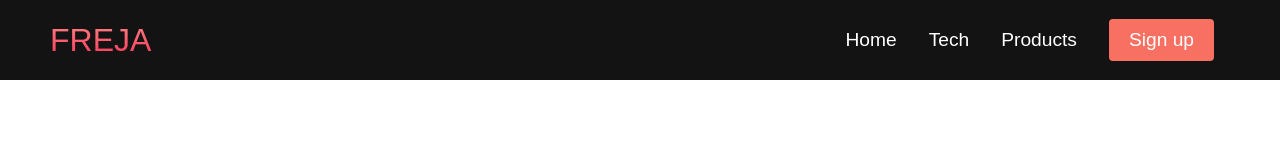
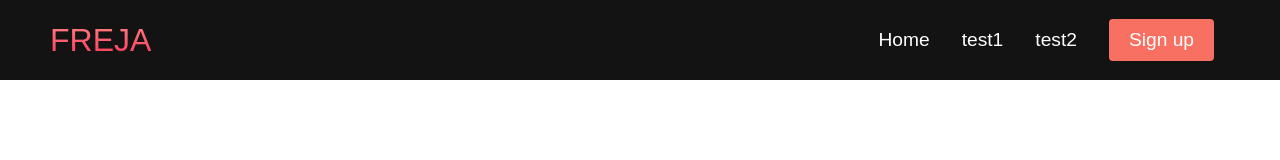
Before and after one commit to frejaehlde/frejaehlde.github.io, a plain HTML site: page index.html in a window 1280 px wide. Drawn offline with Linux system fonts and the light colour scheme.

Commit message:
changes name of pages

```diff
--- a/index.html
+++ b/index.html
@@ -23,13 +23,13 @@
                         </a>
                     </li>
                     <li class="navbar__item">
-                        <a href="/tech.html" class="navbar__links">
-                            Tech
+                        <a href="/test1.html" class="navbar__links">
+                            test1
                         </a>
                     </li>
                     <li class="navbar__item">
                         <a href="/" class="navbar__links">
-                            Products
+                            test2
                         </a>
                     </li>
                     <li class="navbar__btn">
```
Also changed, not shown: tech.html (deleted), test1.html (added).
